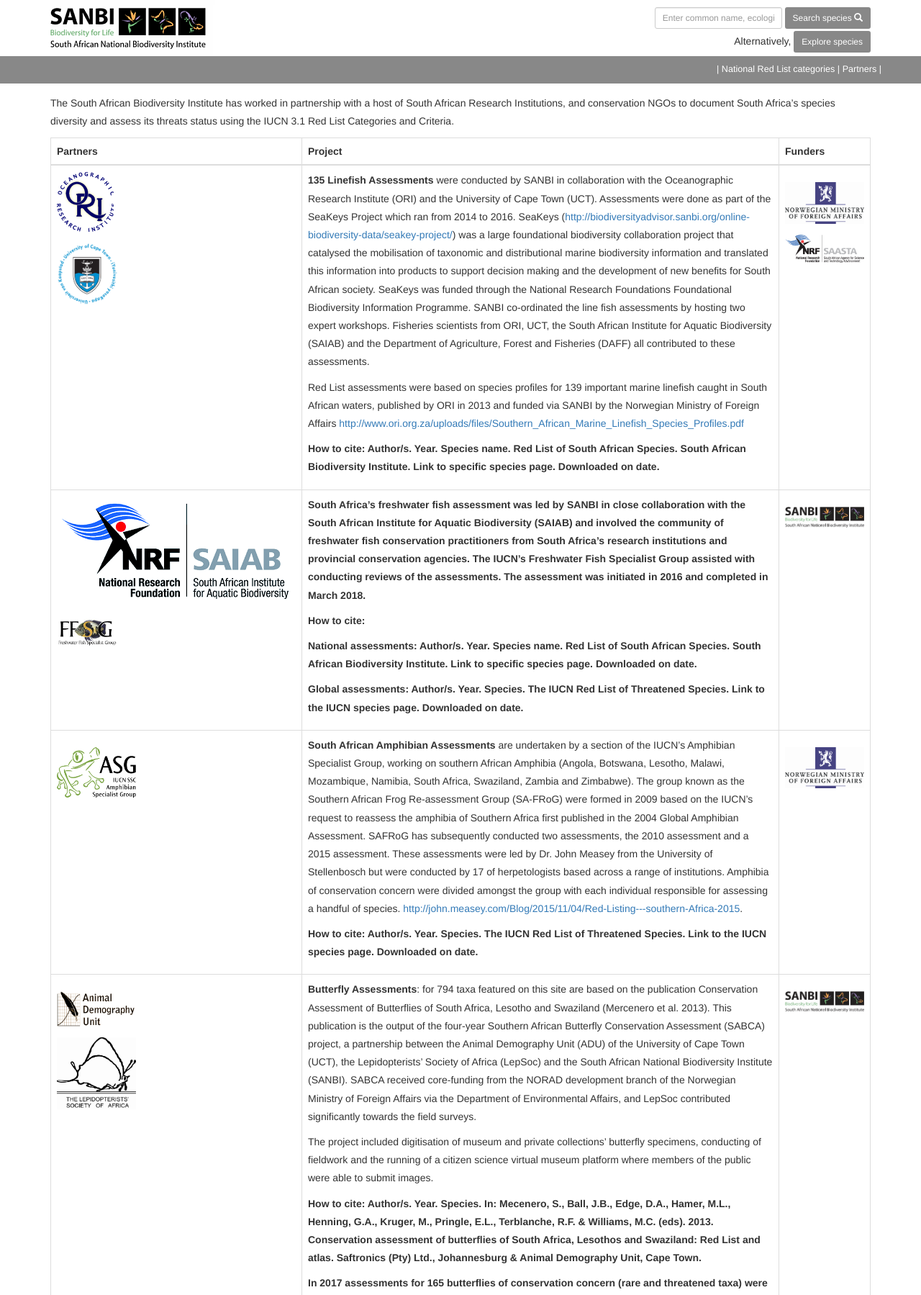
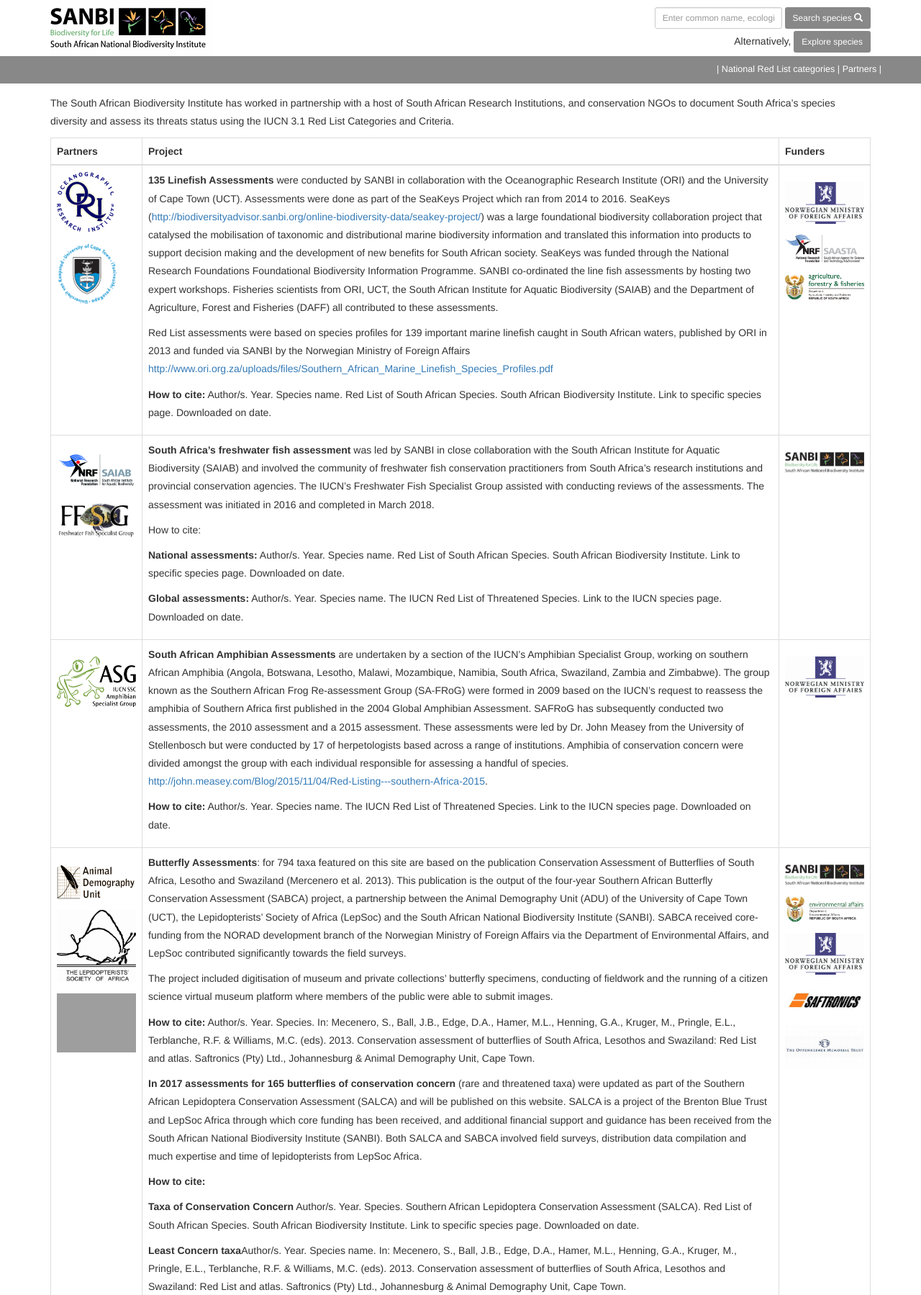
Before and after one commit to SANBIBiodiversityforLife/speciesstatus, a Django app: page /partners/ in a window 1280 px wide. Shown: the part 180-1979 px from the top of the page at 72% size. Run offline with Django 3.2, Linux system fonts and the light colour scheme; parts of the project's set-up code (start-up, migrations or seed data) failed here and were passed over; some libraries are stand-ins or nearby versions; grey boxes are pictures that could not be loaded.

Commit message:
templates/website/about.html         modified:   templates/website/partners.html

```diff
--- a/templates/website/about.html
+++ b/templates/website/about.html
@@ -30,7 +30,7 @@
     <p><strong>Endangered (EN)</strong> A species is Endangered when the best available evidence indicates that it meets at least one of the five IUCN criteria for Endangered, indicating that the species is facing a very high risk of extinction.</p>
     <p><strong>Vulnerable (VU)</strong> A species is Vulnerable when the best available evidence indicates that it meets at least one of the five IUCN criteria for Vulnerable, indicating that the species is facing a high risk of extinction.</p>
     <p><strong>Near Threatened (NT)</strong> A species is Near Threatened when available evidence indicates that it nearly meets any of the IUCN criteria for Vulnerable, and is therefore likely to become at risk of extinction in the near future.</p>
-    <p><strong>NCritically Rare (plants) - Extremely Rare (butterflies)</strong> A species is Critically / Extremely Rare when it is known to occur at a single site, but is not exposed to any direct or plausible potential threat and does not otherwise qualify for a category of threat according to one of the five IUCN criteria.</p>
+    <p><strong>Critically Rare (plants) - Extremely Rare (butterflies)</strong> A species is Critically / Extremely Rare when it is known to occur at a single site, but is not exposed to any direct or plausible potential threat and does not otherwise qualify for a category of threat according to one of the five IUCN criteria.</p>
     <p><strong>NRare</strong> A species is Rare when it meets at least one of four South African criteria for rarity, but is not exposed to any direct or plausible potential threat and does not qualify for a category of threat according to one of the five IUCN criteria. The four criteria are as follows:</p>
     <ul>
       <li>Restricted range: Extent of Occurrence (EOO) <500 km2, OR</li>
--- a/templates/website/partners.html
+++ b/templates/website/partners.html
@@ -29,23 +29,24 @@
           <td>
             <p><strong>135 Linefish Assessments</strong> were conducted by SANBI in collaboration with the Oceanographic Research Institute (ORI) and the University of Cape Town (UCT). Assessments were done as part of the SeaKeys Project which ran from 2014 to 2016. SeaKeys (<a href="http://biodiversityadvisor.sanbi.org/online-biodiversity-data/seakey-project/">http://biodiversityadvisor.sanbi.org/online-biodiversity-data/seakey-project/</a>) was a large foundational biodiversity collaboration project that catalysed the mobilisation of taxonomic and distributional marine biodiversity information and translated this information into products to support decision making and the development of new benefits for South African society. SeaKeys was funded through the National Research Foundations Foundational Biodiversity Information Programme. SANBI co-ordinated the line fish assessments by hosting two expert workshops. Fisheries scientists from ORI, UCT, the South African Institute for Aquatic Biodiversity (SAIAB) and the Department of Agriculture, Forest and Fisheries (DAFF) all contributed to these assessments.</p>
             <p>Red List assessments were based on species profiles for 139 important marine linefish caught in South African waters, published by ORI in 2013 and funded via SANBI by the Norwegian Ministry of Foreign Affairs <a href="http://www.ori.org.za/uploads/files/Southern_African_Marine_Linefish_Species_Profiles.pdf">http://www.ori.org.za/uploads/files/Southern_African_Marine_Linefish_Species_Profiles.pdf</a></p>
-			<p><strong>How to cite:<strong> Author/s. Year. Species name. Red List of South African Species. South African Biodiversity Institute. Link to specific species page. Downloaded on date.</p>
+			<p><strong>How to cite:</strong> Author/s. Year. Species name. Red List of South African Species. South African Biodiversity Institute. Link to specific species page. Downloaded on date.</p>
           </td>
           <td>
             <img src="/static/logos/norw.png" alt="Oceanographic Research Institute" class="partner-logos">
-            <img src="/static/logos/nrf.png" alt="National Rsearch Foundation" class="partner-logos">
+            <img src="/static/logos/nrf.png" alt="National Research Foundation" class="partner-logos">
+			<img src="/static/logos/daff.png" alt="Agriculture, Forestry & Fisheries" class="partner-logos">
           </td>
         </tr>
 		<tr>
 			<td>
-				<img src="/static/logos/saiab.png" alt="South African Institute of Aquatic Biodiversity">
-				<img src="/static/logos/FwFSG.jpg" alt="Freshwater Fish Specialist Group" class="partner-logos partner-logos-small">
+				<img src="/static/logos/saiab.png" alt="South African Institute of Aquatic Biodiversity" class="partner-logos">
+				<img src="/static/logos/FwFSG.jpg" alt="Freshwater Fish Specialist Group" class="partner-logos">
 			</td>
 			<td>
-				<p><strong>South Africa’s freshwater fish assessment<strong> was led by SANBI in close collaboration with the South African Institute for Aquatic Biodiversity (SAIAB) and involved the community of freshwater fish conservation practitioners from South Africa’s research institutions and provincial conservation agencies. The IUCN’s Freshwater Fish Specialist Group assisted with conducting reviews of the assessments. The assessment was initiated in 2016 and completed in March 2018. </p>
+				<p><strong>South Africa’s freshwater fish assessment</strong> was led by SANBI in close collaboration with the South African Institute for Aquatic Biodiversity (SAIAB) and involved the community of freshwater fish conservation practitioners from South Africa’s research institutions and provincial conservation agencies. The IUCN’s Freshwater Fish Specialist Group assisted with conducting reviews of the assessments. The assessment was initiated in 2016 and completed in March 2018. </p>
 				<p>How to cite:</p>
-				<p><strong>National assessments:<strong> Author/s. Year. Species name. Red List of South African Species. South African Biodiversity Institute. Link to specific species page. Downloaded on date.</p>
-				<p><strong>Global assessments:<strong> Author/s. Year. Species. The IUCN Red List of Threatened Species. Link to the IUCN species page. Downloaded on date.</p>
+				<p><strong>National assessments:</strong> Author/s. Year. Species name. Red List of South African Species. South African Biodiversity Institute. Link to specific species page. Downloaded on date.</p>
+				<p><strong>Global assessments:</strong> Author/s. Year. Species name. The IUCN Red List of Threatened Species. Link to the IUCN species page. Downloaded on date.</p>
 			</td>
 		    <td>
 			  <img src="/static/logos/sanbi.png" alt="South African National Biodiverisity Institute" class="partner-logos">
@@ -57,7 +58,7 @@
           </td>
           <td>
             <p><strong>South African Amphibian Assessments</strong> are undertaken by a section of the IUCN’s Amphibian Specialist Group, working on southern African Amphibia (Angola, Botswana, Lesotho, Malawi, Mozambique, Namibia, South Africa, Swaziland, Zambia and Zimbabwe). The group known as the Southern African Frog Re-assessment Group (SA-FRoG) were formed in 2009 based on the IUCN’s request to reassess the amphibia of Southern Africa first published in the 2004 Global Amphibian Assessment. SAFRoG has subsequently conducted two assessments, the 2010 assessment and a 2015 assessment. These assessments were led by Dr. John Measey from the University of Stellenbosch but were conducted by 17 of herpetologists based across a range of institutions. Amphibia of conservation concern were divided amongst the group with each individual responsible for assessing a handful of species.  <a href="http://john.measey.com/Blog/2015/11/04/Red-Listing---southern-Africa-2015">http://john.measey.com/Blog/2015/11/04/Red-Listing---southern-Africa-2015</a>.</p>
-			<p><strong>How to cite:<strong> Author/s. Year. Species. The IUCN Red List of Threatened Species. Link to the IUCN species page. Downloaded on date.</p>
+			<p><strong>How to cite:</strong> Author/s. Year. Species name. The IUCN Red List of Threatened Species. Link to the IUCN species page. Downloaded on date.</p>
           </td>
           <td>
             <img src="/static/logos/norw.png" alt="" class="partner-logos">
@@ -67,17 +68,24 @@
           <td>
             <img src="/static/logos/adu.png" alt="" class="partner-logos">
             <img src="/static/logos/lep.png" alt="" class="partner-logos">
+			<img src="/static/logos/Brent.png" alt="" class="partner-logos">
           </td>
           <td>
             <p><strong>Butterfly Assessments</strong>: for 794 taxa featured on this site are based on the publication Conservation Assessment of Butterflies of South Africa, Lesotho and Swaziland (Mercenero et al. 2013). This publication is the output of the four-year Southern African Butterfly Conservation Assessment (SABCA) project, a partnership between the Animal Demography Unit (ADU) of the University of Cape Town (UCT), the Lepidopterists’ Society of Africa (LepSoc) and the South African National Biodiversity Institute (SANBI). SABCA received core-funding from the NORAD development branch of the Norwegian Ministry of Foreign Affairs via the Department of Environmental Affairs, and LepSoc contributed significantly towards the field surveys.</p>
             <p>The project included digitisation of museum and private collections’ butterfly specimens, conducting of fieldwork and the running of a citizen science virtual museum platform where members of the public were able to submit images.</p>
-			<p><strong>How to cite:<strong> Author/s. Year. Species. In: Mecenero, S., Ball, J.B., Edge, D.A., Hamer, M.L., Henning, G.A., Kruger, M., Pringle, E.L., Terblanche, R.F. & Williams, M.C. (eds). 2013. Conservation assessment of butterflies of South Africa, Lesothos and Swaziland: Red List and atlas. Saftronics (Pty) Ltd., Johannesburg & Animal Demography Unit, Cape Town.</p>
-			<p>In 2017 assessments for 165 butterflies of conservation concern (rare and threatened taxa) were updated as part of the Southern African Lepidoptera Conservation Assessment (SALCA) and will be published on this website. SALCA is a project of the Brenton Blue Trust and LepSoc Africa through which core funding has been received, and additional financial support and guidance has been received from the South African National Biodiversity Institute (SANBI). Both SALCA and SABCA involved field surveys, distribution data compilation and much expertise and time of lepidopterists from LepSoc Africa. </p>
-			<p><strong>How to cite:<strong> Author/s. Year. Species. Southern African Lepidoptera Conservation Assessment (SALCA). Red List of South African Species. South African Biodiversity Institute. Link to specific species page. Downloaded on date.</p>
+			<p><strong>How to cite:</strong> Author/s. Year. Species. In: Mecenero, S., Ball, J.B., Edge, D.A., Hamer, M.L., Henning, G.A., Kruger, M., Pringle, E.L., Terblanche, R.F. & Williams, M.C. (eds). 2013. Conservation assessment of butterflies of South Africa, Lesothos and Swaziland: Red List and atlas. Saftronics (Pty) Ltd., Johannesburg & Animal Demography Unit, Cape Town.</p>
+			<p><strong>In 2017 assessments for 165 butterflies of conservation concern</strong> (rare and threatened taxa) were updated as part of the Southern African Lepidoptera Conservation Assessment (SALCA) and will be published on this website. SALCA is a project of the Brenton Blue Trust and LepSoc Africa through which core funding has been received, and additional financial support and guidance has been received from the South African National Biodiversity Institute (SANBI). Both SALCA and SABCA involved field surveys, distribution data compilation and much expertise and time of lepidopterists from LepSoc Africa. </p>
+			<p><strong>How to cite:</strong>
+			<p><strong>Taxa of Conservation Concern</strong> Author/s. Year. Species. Southern African Lepidoptera Conservation Assessment (SALCA). Red List of South African Species. South African Biodiversity Institute. Link to specific species page. Downloaded on date.</p>
+			<p><strong>Least Concern taxa</strong>Author/s. Year. Species name. In: Mecenero, S., Ball, J.B., Edge, D.A., Hamer, M.L., Henning, G.A., Kruger, M., Pringle, E.L., Terblanche, R.F. & Williams, M.C. (eds). 2013. Conservation assessment of butterflies of South Africa, Lesothos and Swaziland: Red List and atlas. Saftronics (Pty) Ltd., Johannesburg & Animal Demography Unit, Cape Town.<p>
             <img src="/static/img/book_thumbs/butterfly.jpg" alt="" class="partner-logos">
           </td>
           <td>
             <img src="/static/logos/sanbi.png" alt="" class="partner-logos">
+			<img src="/static/logos/dea.png" alt="" class="partner-logos">
+			<img src="/static/logos/norw.png" alt="" class="partner-logos">
+			<img src="/static/logos/saft.png" alt="" class="partner-logos">
+			<img src="/static/logos/omt.png" alt="" class="partner-logos">
           </td>
         </tr>
         <tr>
@@ -86,7 +94,7 @@
           </td>
           <td>
             <p><strong>Reptile Conservation Assessment (SARCA)</strong> that was coordinated by the Animal Demography Unit at the University of Cape Town between 2004 and 2009 and funded by SANBI, with a team of taxon experts leading the assessments.  As part of this project the reptile occurrence records from 20 participating institutions were digitised and collated. The project also involved extensive field surveys in gaps areas and initiated the first virtual museum for the country where members of the public submitted images and coordinates of reptiles. Over 300 individuals participated in this project. The impressive collation of distribution data resulted in the conservation status of the 422 recognised species and subspecies of reptiles of South Africa, Lesotho and Swaziland being evaluated against IUCN guidelines. Assessments were based on detailed distribution maps, published literature and the collective expertise of leading herpetologists. Published in 2014 these assessments are currently being updated by the IUCN’s Southern African Reptile Specialist Group.</p>
-			<p><strong>How to cite:<strong> Author/s. Year. Species name. In M.F. Bate, W.R. Branch, A.M. Bauer, M. Burger, J. Marias, G.J. Alexander and M.S. de Villiers (eds), Atlas and Red List of Reptiles of South Africa, Lesothos and Swaziland. Suricata 1. South African National Biodiversity Institute, Pretoria.</p>
+			<p><strong>How to cite:</strong> Author/s. Year. Species name. In M.F. Bate, W.R. Branch, A.M. Bauer, M. Burger, J. Marias, G.J. Alexander and M.S. de Villiers (eds), Atlas and Red List of Reptiles of South Africa, Lesothos and Swaziland. Suricata 1. South African National Biodiversity Institute, Pretoria.</p>
             <img src="/static/img/book_thumbs/reptile.jpg" alt="" class="partner-logos">
           </td>
           <td>
@@ -96,39 +104,44 @@
         <tr>
           <td>
             <img src="/static/logos/blsa.png" alt="" class="partner-logos">
+			<img src="/static/logos/adu.png" alt="" class="partner-logos">
           </td>
           <td>
             <p><strong>Bird Assessments</strong>: come from the 2015 Eskom Red Data Book of Birds of South Africa, Lesotho and Swaziland. This publication is an updated and peer-reviewed conservation status assessment of the 854 bird species occurring in South Africa, including the Prince Edward Islands, Lesotho and Swaziland, undertaken in collaboration between BirdLife South Africa, the Animal Demography Unit of the University of Cape Town, and the South African National Biodiversity Institute. The revision of The 2015 Eskom Red Data Book of Birds of South Africa, Lesotho and Swaziland was sponsored by Eskom.</p>
-			<p><strong>How to cite:<strong> Author/s .Year. Species name. In: The Eskom Red Data Book of Birds of South Africa, Lesotho and Swaziland. Taylor, MR, Peacock F, Wanless RW (eds). BirdLife South Africa, Johannesburg, South Africa.</p>
+			<p><strong>How to cite:</strong> Author/s .Year. Species name. In: The Eskom Red Data Book of Birds of South Africa, Lesotho and Swaziland. Taylor, MR, Peacock F, Wanless RW (eds). BirdLife South Africa, Johannesburg, South Africa.</p>
 
             <img src="/static/img/book_thumbs/bird.jpg" alt="" class="partner-logos">
           </td>
           <td>
             <img src="/static/logos/sanbi.png" alt="" class="partner-logos">
+			<img src="/static/logos/esk.png" alt="" class="partner-logos">
           </td>
         </tr>
         <tr>
           <td>
             <img src="/static/logos/ewt.png" alt="" class="partner-logos">
-            <img src="/static/logos/adu.png" alt="" class="partner-logos">
+            <img src="/static/logos/map.png" alt="" class="partner-logos">
           </td>
           <td>
             <p><strong>Mammal Assessment</strong>: led by the Endangered Wildlife Trust has involved over 400 experts who provided their data and expertise to inform each of the 343 mammal assessments <a href="https://www.ewt.org.za/Reddata/reddata.html">https://www.ewt.org.za/Reddata/reddata.html</a>. 560 000 distribution records for mammals were collated for the first time as part of this assessment by the Animal Demography’s MammalMap project data was provided by 47 institutions and 96 private individuals. Over 2,300 scientific papers and reports were integrated into the assessments to include the latest research.  The mammal assessment was funded via the South African National Biodiversity Institute (through a grant by the Norwegian Government that aims to build capacity in the southern Africa region for undertaking assessments), the Endangered Wildlife Trust, the Department of Environmental Affairs, E Oppenheimer and Son and De Beers Group of Companies.</p>
-			<p><strong>How to cite:<strong> Author/s. species name. In Child MF, Roxburgh L, Do Linh San E, Raimondo D, Davies-Mostert HT, editors. The Red List of Mammals of South Africa, Swaziland and Lesotho. South African National Biodiversity Institute and Endangered Wildlife Trust, South Africa.</p>
+			<p><strong>How to cite:</strong> Author/s. species name. In Child MF, Roxburgh L, Do Linh San E, Raimondo D, Davies-Mostert HT, editors. The Red List of Mammals of South Africa, Swaziland and Lesotho. South African National Biodiversity Institute and Endangered Wildlife Trust, South Africa.</p>
           </td>
           <td>
             <img src="/static/logos/norw.png" alt="" class="partner-logos">
+			<img src="/static/logos/beers.png" alt="" class="partner-logos">
             <img src="/static/logos/eos.png" alt="" class="partner-logos">
           </td>
         </tr>
         <tr>
           <td>
             <img src="/static/logos/iucnd.png" alt="" class="partner-logos">
+			<img src="/static/logos/stel.png" alt="" class="partner-logos">
           </td>
           <td>
             <p><strong>Dragonfly Assessments</strong>: Were conducted by the IUCN SSC Dragonfly Specialist Group with assessments for South Africa lead by Professor Michael Samways from the University of Stellenbosch. These assessments are included in the Samways and Simiaka’s (2016) Dragonfly Biotic Index <a href="http://biodiversityadvisor.sanbi.org/literature/4327-2/suricata/">http://biodiversityadvisor.sanbi.org/literature/4327-2/suricata/</a>. Distribution data for dragonflies come from the Odonata of Africa database assembled by the IUCN SSC Dragonfly Specialist Group from 40 data providers including both institutions and private collectors. This database is currently being added to through the Animal Demography Unit’s Odonata Map of Africa virtual museum.</p>
-			<p><strong>How to cite:<strong>National assessments: Author/s. Year. Species name. Red List of South African Species. South African Biodiversity Institute. Link to specific species page. Downloaded on date.</p>
-			<p><strong>Global assessments:<strong> Author/s. Year. Species name. The IUCN Red List of Threatened Species. Link to the IUCN species page. Downloaded on date.</p>
+			<p><strong>How to cite:</strong>
+			<p><strong>National assessments</strong>: Author/s. Year. Species name. Red List of South African Species. South African Biodiversity Institute. Link to specific species page. Downloaded on date.</p>
+			<p><strong>Global assessments:</strong> Author/s. Year. Species name. The IUCN Red List of Threatened Species. Link to the IUCN species page. Downloaded on date.</p>
             <img src="/static/img/book_thumbs/dragonfly.jpg" alt="">
           </td>
           <td>
@@ -139,7 +152,7 @@
         </tr>
 		<tr>
 			<td>
-				<img src="/static/logos/IUCN.png" alt="Oceanographic Research Institute">
+				<img src="/static/logos/IUCN.png" alt="" class="partner-logos">
 			</td>
 			<td>
 				<p>SANBI works closely with the IUCN Global Species Programme’s Red List Unit and national and global assessment data are exchanged between SANBI’s Threatened Species Unit and the IUCNs Red List Unit via the tool SIS connect. The Red List Unit provides database support for creation of working sets and supports with taxonomic updates.</p>
```
Also changed, not shown: db/sql_query1.sql (added, +9 -0 lines).
